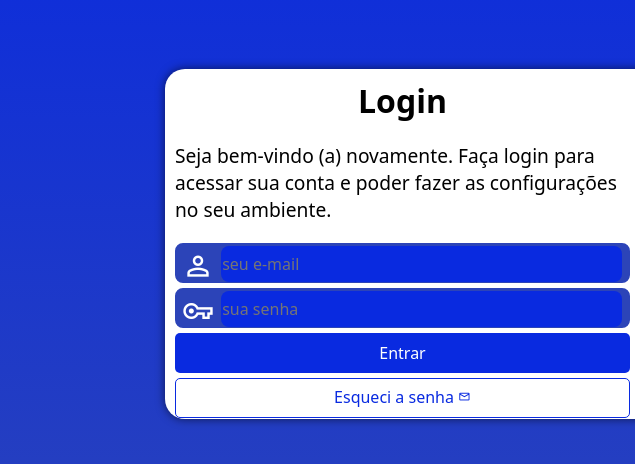
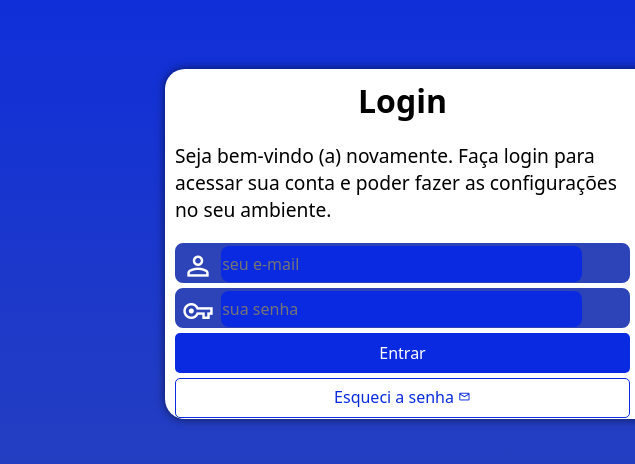
Before and after one commit to VieiraBRS/projeto-login, a plain HTML site: page index.html in a window 1280 px wide. Shown: the part 156-620 px from the top of the page, 0-635 px from the left. Drawn offline with nearby package versions, Linux system fonts and the light colour scheme.

Commit message:
tentando arrumar bug

```diff
--- a/estilos/style.css
+++ b/estilos/style.css
@@ -90,7 +90,7 @@ div.campo > span {
 div.campo > input {
     background-color: #092AE0;
     font-size: 1em;
-    width: calc(100% - 50px);
+    width: calc(100% - 20%);
     height: 100%;
     border: 0px;
     border-radius: 8px;
```
